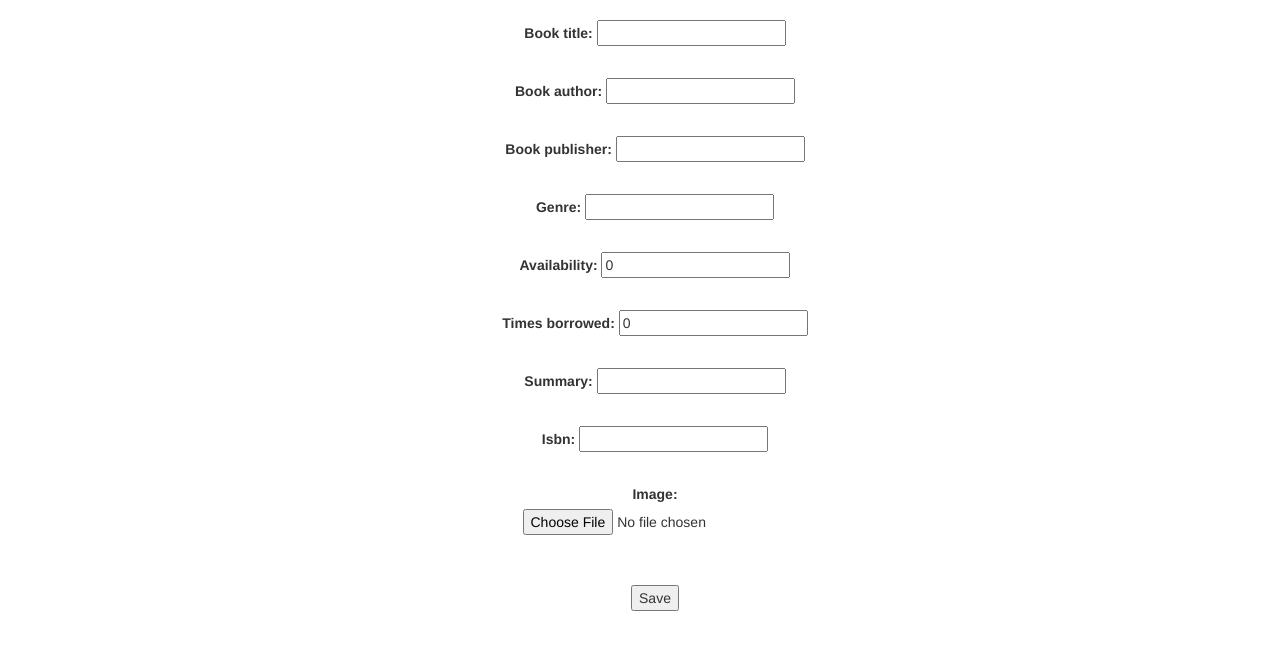
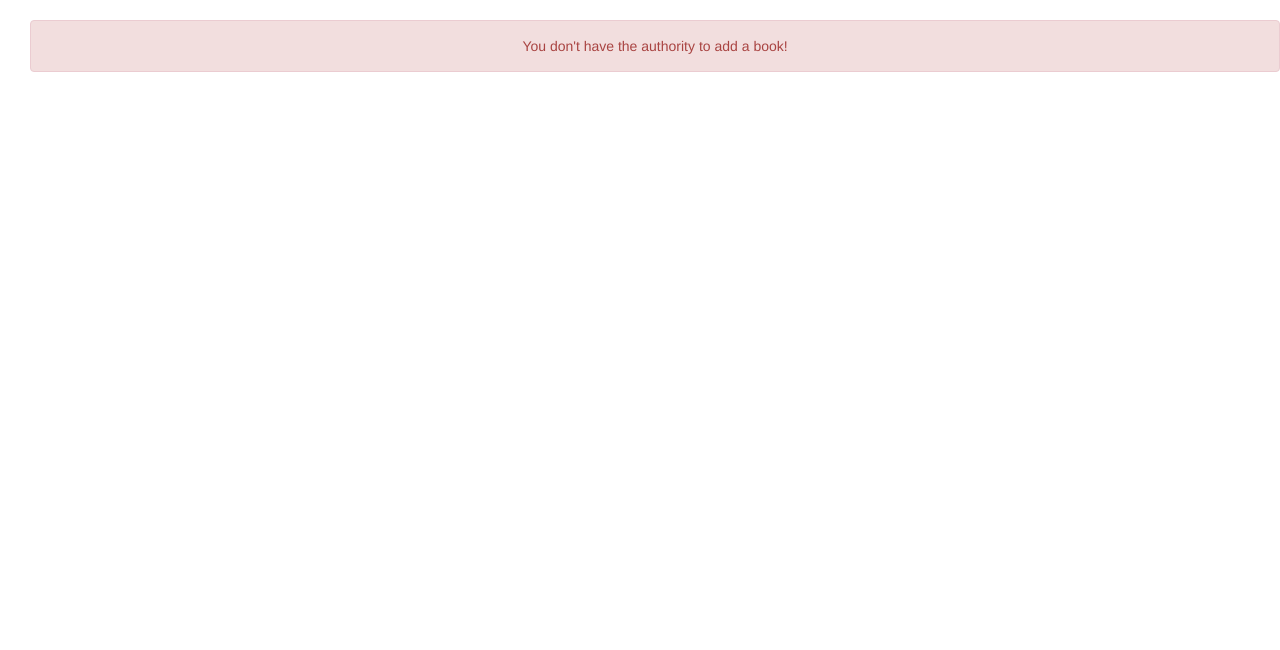
Before and after one commit to VanshKachhwal/LMS, a Django app: page /add_book in a window 1280 px wide. Shown: the part 62-712 px from the top of the page. Run offline with Django 3.2, Linux system fonts and the light colour scheme; a user stored in the database is signed in; some libraries are stand-ins or nearby versions; some web fonts are replaced.

Commit message:
Minor fixes

```diff
--- a/library/templates/Requests/conf.html
+++ b/library/templates/Requests/conf.html
@@ -5,6 +5,11 @@
 
 {% block content %}
 <center>
+{% if message %}
+<div class="alert alert-danger" role="alert">
+  {{message}}
+</div>
+{% else %}
 <p>{% block message %}{% endblock %}</p>
 <form actions = "" method ="POST">
     {% csrf_token %}
@@ -12,6 +17,7 @@
     {% endblock %}
     <input type = "submit" name = "Yes I'm sure">
 </form>
+{% endif %}
 </center>
 
 {% endblock %}
--- a/library/templates/Requests/request_form.html
+++ b/library/templates/Requests/request_form.html
@@ -4,6 +4,11 @@
 
 {% block body %}
 <center>
+{% if message %}
+<div class="alert alert-danger" role="alert">
+  {{message}}
+</div>
+{% else %}
 <form actions="" method="POST" enctype="multipart/form-data">
   {% csrf_token %}
   <input type="hidden" name="next" value="{{ next }}" />
@@ -16,5 +21,6 @@
   <input type="submit" name = "Submit"><nbsp></nbsp>
   <a href = "{% url 'library' %}">Cancel</a>
 </form>
+{% endif %}
 </center>
 {% endblock %}
--- a/library/templates/library/book_form.html
+++ b/library/templates/library/book_form.html
@@ -2,6 +2,11 @@
 
 {% block content %}
 <center>
+{% if message %}
+<div class="alert alert-danger" role="alert">
+  {{message}}
+</div>
+{% else %}
 <form actions="" method="POST" enctype="multipart/form-data">
   {% csrf_token %}
   <input type="hidden" name="next" value="{{ next }}" />
@@ -13,5 +18,6 @@
   {% endfor %}
     <input type="submit" name = "Submit" value = "Save">
 </form>
+{% endif %}
 </center>
 {% endblock %}
--- a/library/templates/library/delete.html
+++ b/library/templates/library/delete.html
@@ -4,12 +4,18 @@
 
 {% block body %}
 <center>
+{% if message %}
+<div class="alert alert-danger" role="alert">
+  {{message}}
+</div>
+{% else %}
 <p>Are you sure you want to delete {{item.book_title}} from the records?</p>
 <form actions = "{% url 'delete' item.id %}" method ="POST">
     {% csrf_token %}
     <a href = "{% url 'library' %}">Cancel</a>
     <input type = "submit" name = "Yes I'm sure">
 </form>
+{% endif %}
 </center>
 
 {% endblock %}
--- a/library/views.py
+++ b/library/views.py
@@ -94,7 +94,10 @@ def add_book(request):
 		if form.is_valid():
 			form.save()
 			return redirect('/library')
-	context = {'form': form}
+	message = None
+	if not has_group(request.user, "Librarians"):
+		message = "You don't have the authority to add a book!"
+	context = {'form': form, 'message':message}
 	return render(request, 'library/book_form.html', context)
 
 @login_required
@@ -106,7 +109,10 @@ def update(request, id):
 		if form.is_valid():
 			form.save()
 			return redirect('/library')
-	context = {'form': form}
+	message = None
+	if not has_group(request.user, "Librarians"):
+		message = "You don't have the authority to update this book!"
+	context = {'form': form, 'message':message}
 	return render(request, 'library/book_form.html', context)
 
 @login_required
@@ -115,7 +121,10 @@ def delete(request, id):
 	if request.method == "POST":
 		book.delete()
 		return redirect('/library')
-	context = {'item': book}
+	message = None
+	if not has_group(request.user, "Librarians"):
+		message = "You don't have the authority to delete this book!"
+	context = {'item': book, 'message':message}
 	return render(request, 'library/delete.html', context)
 
 @login_required
@@ -177,7 +186,14 @@ def create_request(request, id):
 		if form.is_valid():
 			form.save()
 			return redirect('/library')
-	context = {'form': form}
+	message = None
+	if book.availability<=0:
+		message = "Sorry, this book is out of stock!!"
+	if Request.objects.filter(borrower_id = request.user, book_id = book).exists():
+		message = "You have already post a request for this book!"
+	if BorrowedBook.objects.filter(user = request.user, book = book).exists():
+		message = "You have already borrowed one of the copies of the book!"
+	context = {'form': form, 'message':message}
 	return render(request, "Requests/request_form.html", context)
 
 @login_required
@@ -209,7 +225,10 @@ def accept_request(request, id):
 			b.save()
 			req.delete()
 		return redirect('/request_portal')
-	context = {'item': req}
+	message = None
+	if not has_group(request.user, "Librarians"):
+		message = "You don't have the authority to accept requests!"
+	context = {'item': req, 'message':message}
 	return render(request, "Requests/ac_conf.html", context)
 
 @login_required
@@ -218,7 +237,10 @@ def delete_request(request, id):
 	if request.method == "POST":
 		req.delete()
 		return redirect('/request_portal')
-	context = {'item': req}
+	message = None
+	if request.user != req.borrower_id:
+		message = "This link is validated for the respective user only!"
+	context = {'item': req, 'message':message}
 	return render(request, "Requests/del_conf.html", context)
 
 @login_required
@@ -227,7 +249,10 @@ def reject_request(request, id):
 	if request.method == "POST":
 		req.delete()
 		return redirect('/request_portal')
-	context = {'item': req}
+	message = None
+	if not has_group(request.user, "Librarians"):
+		message = "You don't have the authority to reject requests, you can delete it yourself!"
+	context = {'item': req, 'message':message}
 	return render(request, "Requests/rj_conf.html", context)
 
 
@@ -255,6 +280,7 @@ def deposit(request, id):
 	book = bor_book.book
 	book.availability+=1
 	book.save()
+	Request.objects.filter(borrower_id= request.user, book_id = book).delete()
 	bor_book.delete()
 	return redirect('/')
 
@@ -273,5 +299,10 @@ def create_renew_request(request, id):
 			req.save()
 			print(req)
 			return redirect('/')
-	context = {'form': form}
+	message = None
+	if Request.objects.filter(borrower_id = request.user, book_id = book).exists():
+		message = "You have already post a request for this book!"
+	if request.user != bor_book.user:
+		message = "Renewing requests for this borrowed book is restricted for the respective user only!"
+	context = {'form': form, 'message':message}
 	return render(request, "Requests/request_form.html", context)
```
Also changed, not shown: db.sqlite3, media/images/Into_The_Wild.jpg (added).
